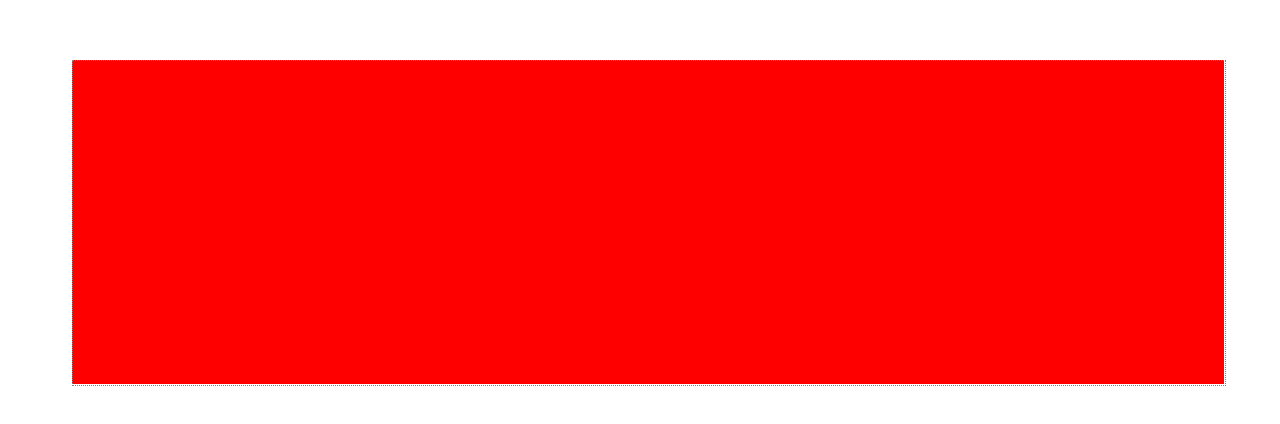
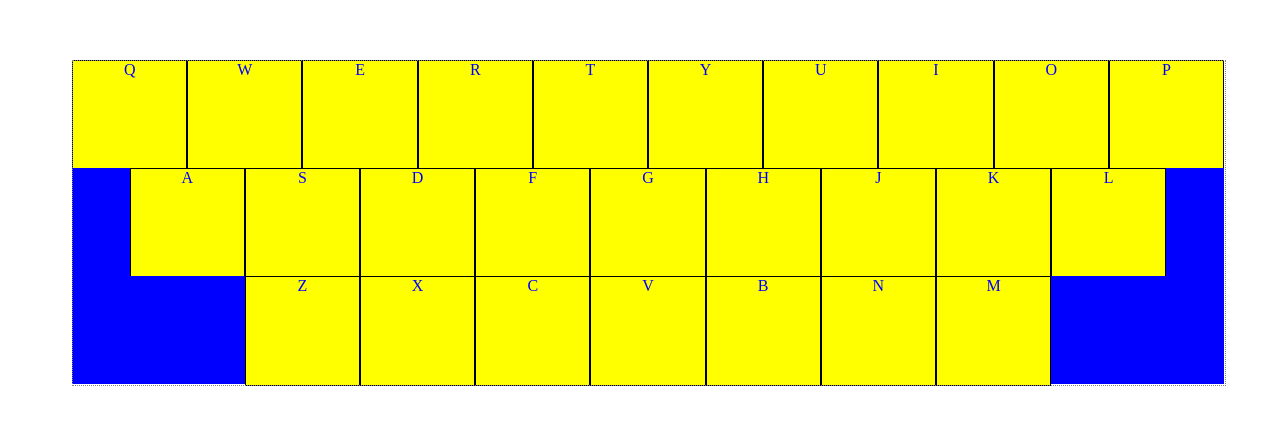
Before and after one commit to Nomenmet/Proyecto-final-wordpath, a React (Create React App) app: page / in a window 1280 px wide. Shown: the part 188-612 px from the top of the page. Built offline with nearby package versions, Linux system fonts and the light colour scheme.

Commit message:
teclado 27/5

```diff
--- a/src/App.jsx
+++ b/src/App.jsx
@@ -12,6 +12,37 @@ export function App(){
 
     const [alturaCanvas,setAlturaCanvas] = useState(0);
     const [anchoCanvas,setAnchoCanvas] = useState(0);
+
+    const estilo = {
+        position:"relative",
+        width:"90%",
+        height:"40.5%",
+        top:"30%",
+        display:"inline-block",
+        backgroundColor: "red",
+    };
+
+    const row = {
+
+        width: anchoCanvas,
+        height: alturaCanvas/3,
+        color:"blue",
+        position:"relative",
+        display:"inline-block",
+        backgroundColor: "blue",
+
+    };
+
+    const letter = {
+
+        width: anchoCanvas/10 - 2,
+        height: alturaCanvas/3,
+        backgroundColor: "yellow",
+        display:"inline-block",
+        border: "1px solid #000",
+
+    }
+
 
     useEffect(()=>{
 
@@ -30,17 +61,55 @@ export function App(){
 
 
         <div style={estilo} ref={elDiv}>
+
+            <div style={row}>
+
+                <div style={letter}>Q</div>
+                <div style={letter}>W</div>
+                <div style={letter}>E</div>
+                <div style={letter}>R</div>
+                <div style={letter}>T</div>
+                <div style={letter}>Y</div>
+                <div style={letter}>U</div>
+                <div style={letter}>I</div>
+                <div style={letter}>O</div>
+                <div style={letter}>P</div>
+
+
+            </div>
+            <div style={row}>
+
+
+
+                <div style={letter}>A</div>
+                <div style={letter}>S</div>
+                <div style={letter}>D</div>
+                <div style={letter}>F</div>
+                <div style={letter}>G</div>
+                <div style={letter}>H</div>
+                <div style={letter}>J</div>
+                <div style={letter}>K</div>
+                <div style={letter}>L</div>
+
+            </div>
+            <div style={row}>
+
+                <div style={letter}>Z</div>
+                <div style={letter}>X</div>
+                <div style={letter}>C</div>
+                <div style={letter}>V</div>
+                <div style={letter}>B</div>
+                <div style={letter}>N</div>
+                <div style={letter}>M</div>
+
+            </div>
+
             <Canva draw={draw} height={alturaCanvas } width={anchoCanvas} />
         </div>
     )
+
+
+
+
+
 }
-
-const estilo = {
-    position:"relative",
-    color:"red",
-    width:"90%",
-    height:"40.5%",
-    top:"30%",
-    display: "inline-block",
-    backgroundColor: "red",
-};
--- a/src/components/Canva.jsx
+++ b/src/components/Canva.jsx
@@ -3,6 +3,13 @@ import React from "react";
 import * as d3 from "d3";
 import PropTypes from 'prop-types';
 
+const estilCan = {
+
+    position:"absolute",
+    top:0,
+    left: 0,
+
+}
 
 const Canva = ({draw, height, width}) => {
   const canvas = React.useRef();
@@ -12,7 +19,7 @@ const Canva = ({draw, height, width}) => {
   });
 
 return (
-    <canvas ref={canvas} height={height} width={width} />
+    <canvas ref={canvas} style={estilCan} height={height} width={width} />
   );
 };
 
--- a/src/functions/draw.js
+++ b/src/functions/draw.js
@@ -33,6 +33,7 @@ const draw = (ctx) => {
       "pointerup",
       ({ pointerId }) => {
         lastEvent[pointerId] = null;
+        ctx.clearRect(0, 0, ctx.canvas.width, ctx.canvas.height);
       }
     );
 
```
